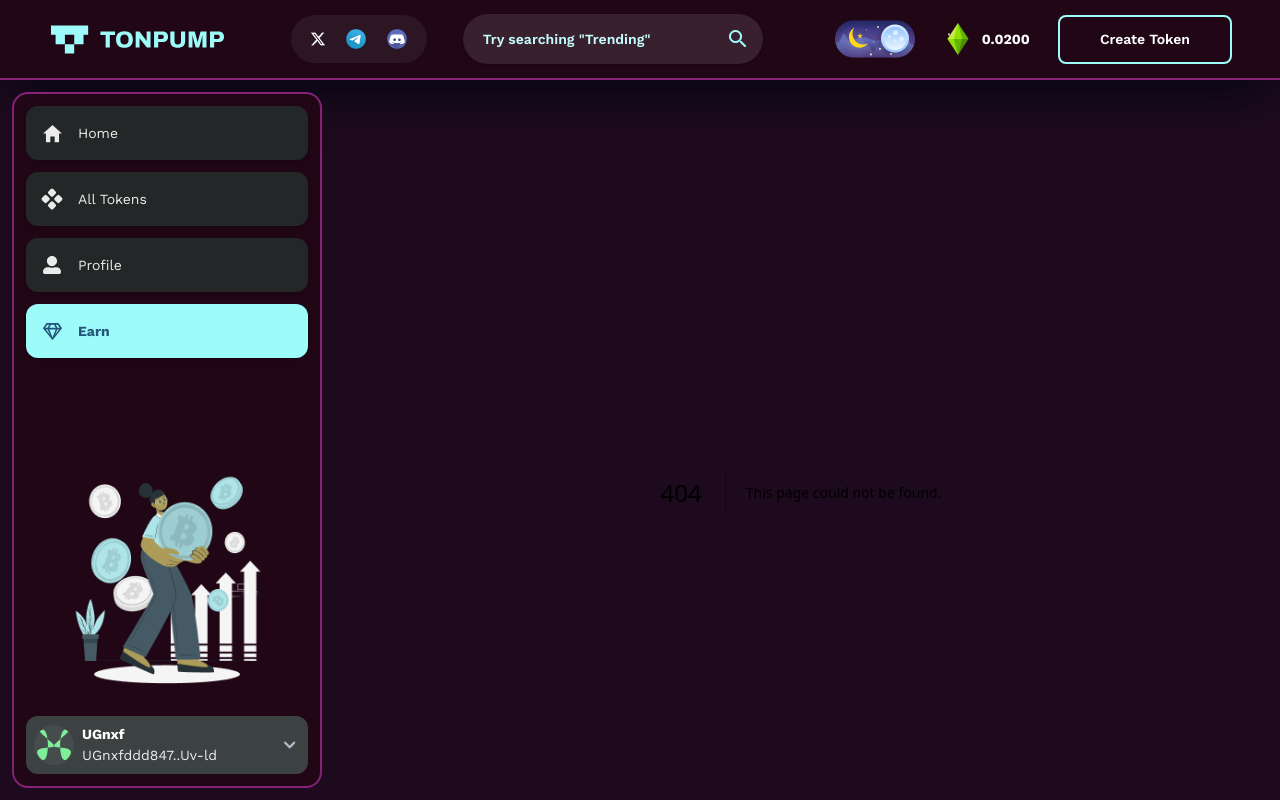
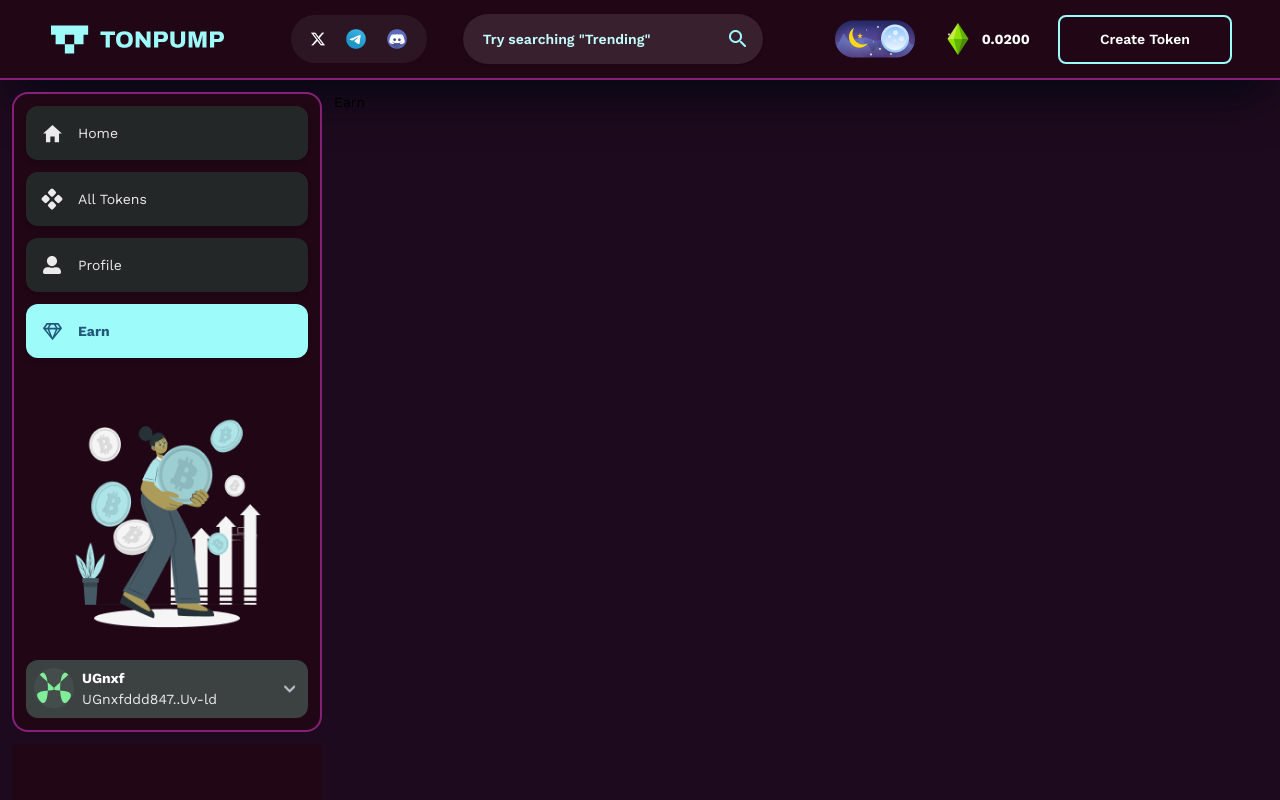
Before and after one commit to eric5509/mintex11, a Next.js app: page /earn in a window 1280 px wide. Before the commit this address had no page. Built offline with nearby package versions, Linux system fonts and the light colour scheme.

Commit message:
Implemented Backdrop Toggle

```diff
--- /dev/null
+++ b/app/earn/page.tsx
@@ -0,0 +1,7 @@
+import React from 'react'
+
+export default function page() {
+  return (
+    <div>Earn</div>
+  )
+}
```
